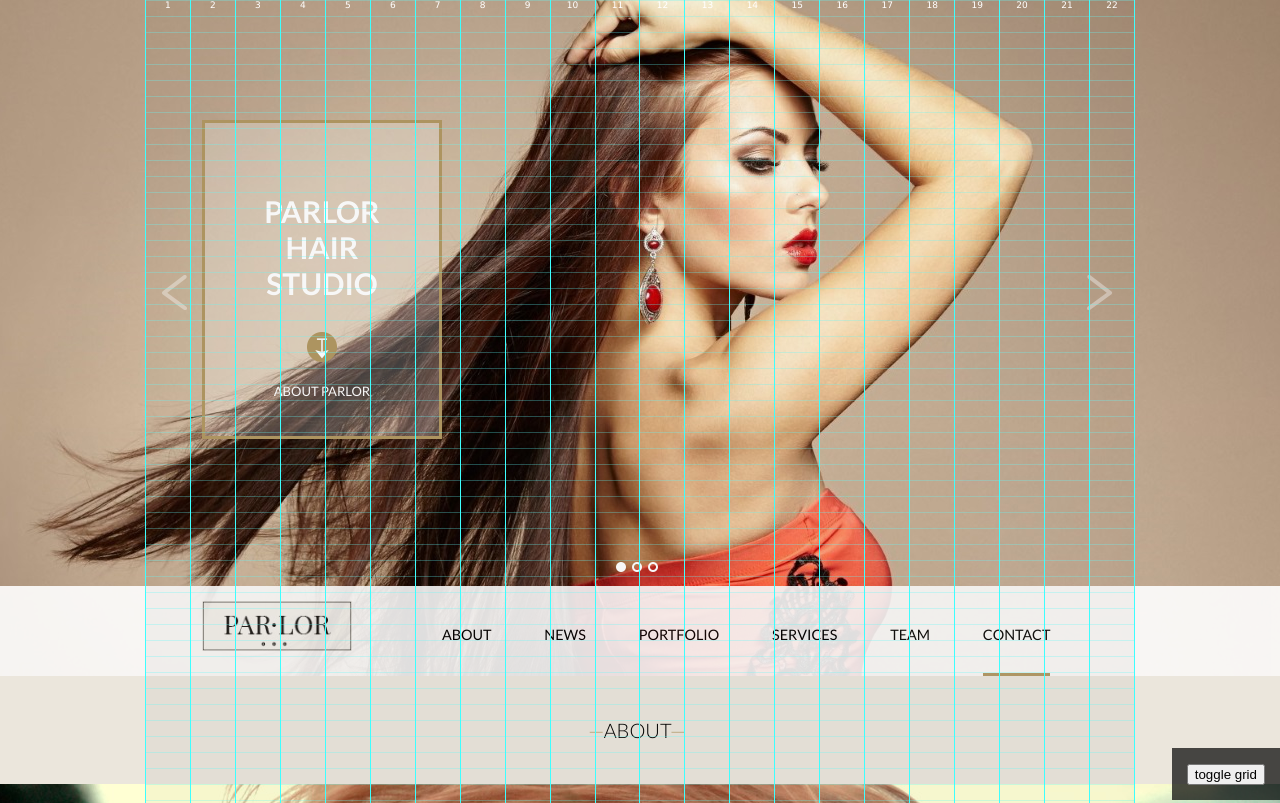
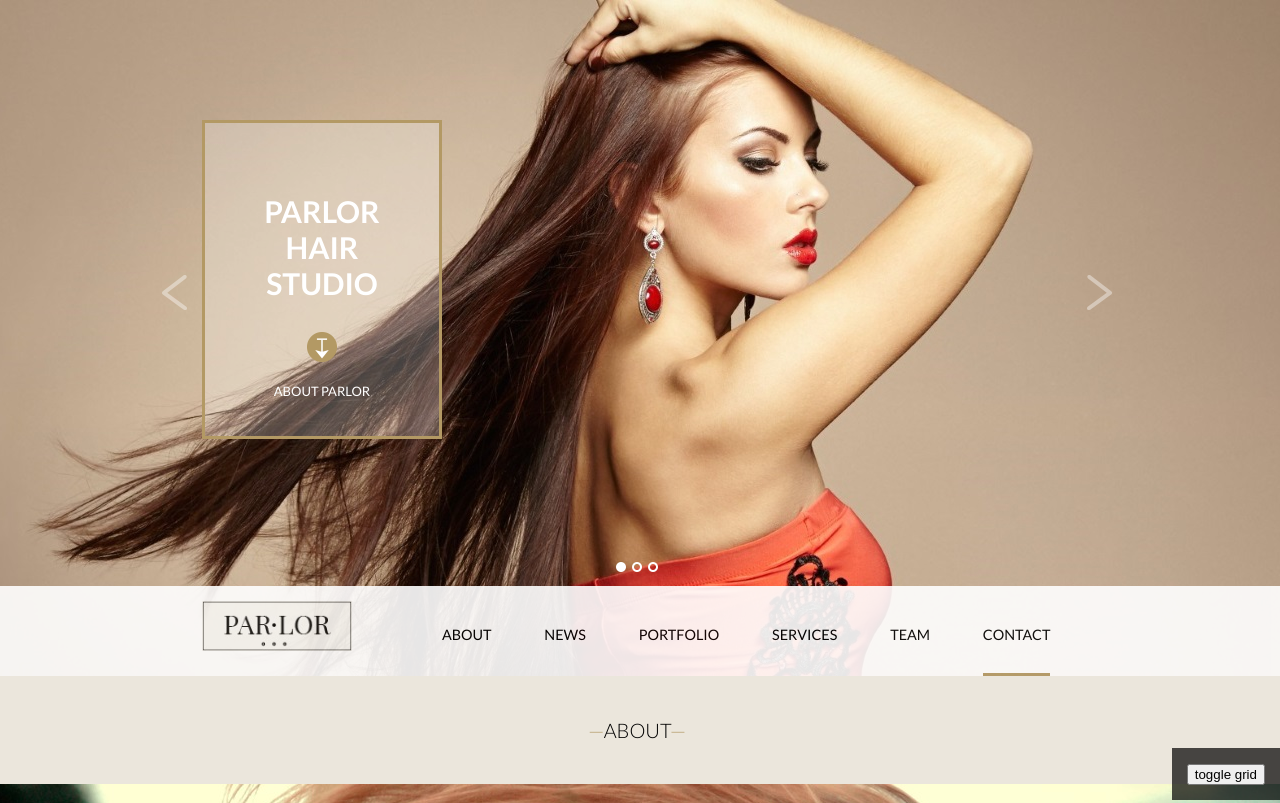
Before and after one commit to kolesov/parlour_test, a plain HTML site: page index.html in a window 1280 px wide. Shown: the top 803 px of the page. Drawn offline with Linux system fonts and the light colour scheme.

Commit message:
hide grid

```diff
--- a/grid.css
+++ b/grid.css
@@ -31,7 +31,7 @@ body {
   width:990px;
   margin:0 auto;
   display:block;
-  height: 8000px;
+  height: 5970px;
 }
 .overflow-grid {
   width: 1366px;
--- a/index.html
+++ b/index.html
@@ -397,7 +397,7 @@
 	  </div>
 	</div>
 
-	<div class="g-wrapper over">
+	<div class="g-wrapper over" style="display: none;">
 	  <div class="g-wrap">
 		<section class="grid-overlay">
 		  <div class="column">1</div>
```
